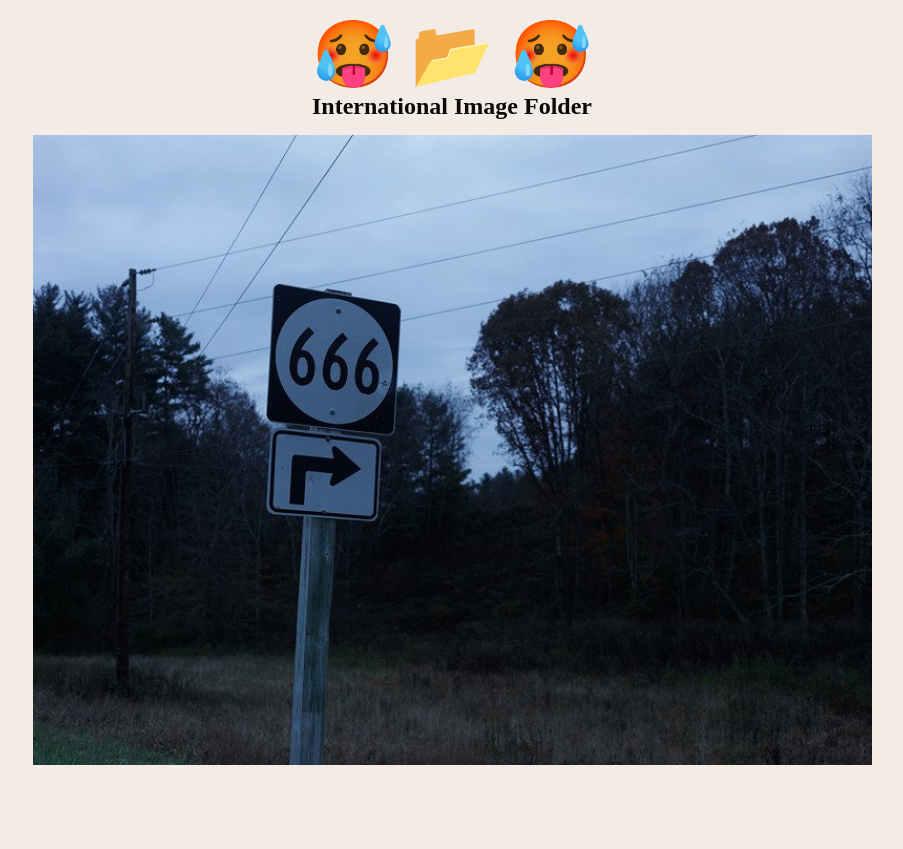
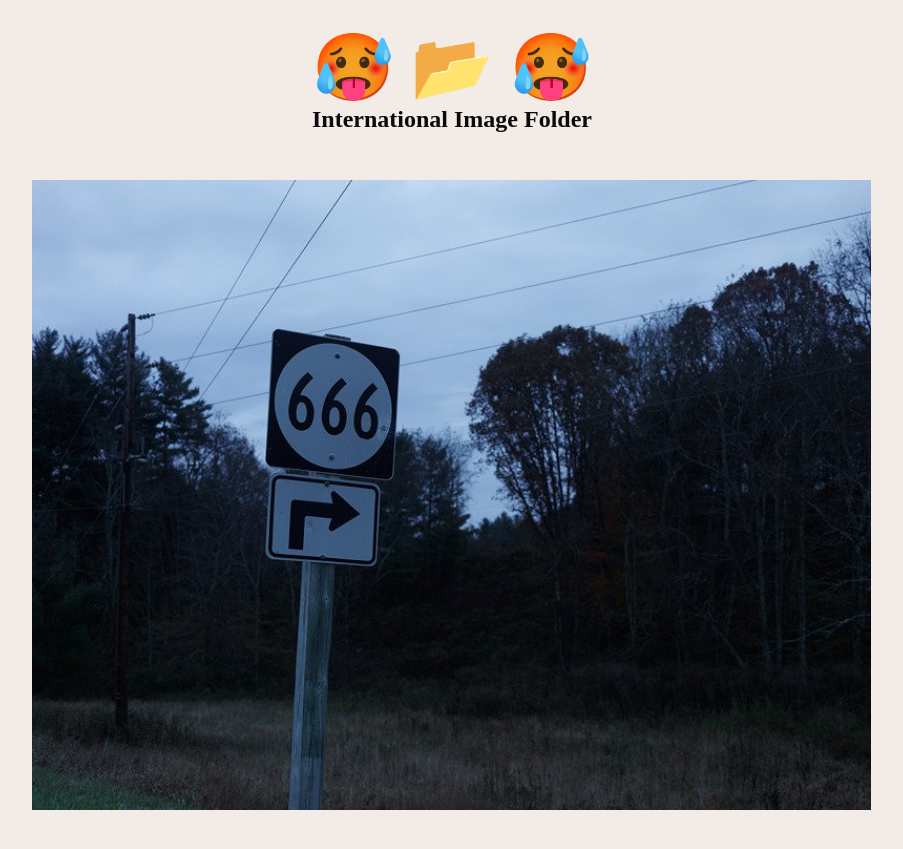
Before and after one commit to AndrwM/internet-images, a Jekyll site: the page built from index.md, in a window 1280 px wide. Shown: the top 849 px of the page, without its empty margins (188-1091 px from the left). Built offline with Jekyll 4.4.1, drawn with Linux system fonts in a browser that asks for light colours.

Commit message:
minor styleS

```diff
--- a/_sass/main.scss
+++ b/_sass/main.scss
@@ -31,11 +31,13 @@ body {
 
 header {
   color: var(--color-500);
-  height: 15vh;
+  height: 18vh;
+  margin-bottom: 2vh;
   display: flex;
   flex-direction: column;
   align-items: center;
   justify-content: center;
+  min-height: 160px;
 
   h1 {
     font-size: 66px;
@@ -53,7 +55,7 @@ header {
 main {
   margin: 0 auto;
   height: 70vh;
-  width: 90vw;
+  width: 98vw;
   background-repeat: no-repeat;
   background-size: contain;
   background-position: center;
```
